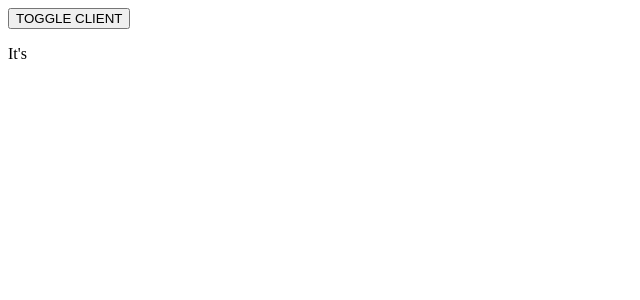
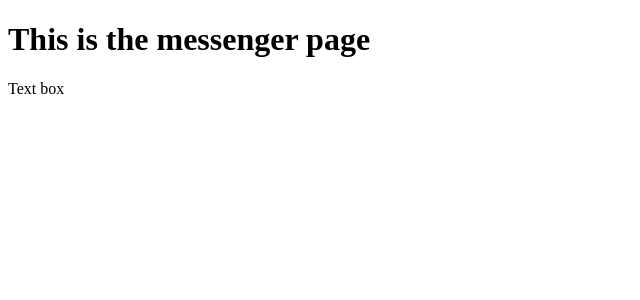
Before and after one commit to XenonMolecule/QRty, a React (Create React App) app in the folder socket-io-client/: page / in a window 1280 px wide. Shown: the top 300 px of the page, without its empty margins (0-640 px from the left). Built offline with nearby package versions, Linux system fonts and the light colour scheme; no server answers.

Commit message:
Refactored frontend setup

```diff
--- a/socket-io-client/src/App.js
+++ b/socket-io-client/src/App.js
@@ -1,16 +1,11 @@
 import React, { useState } from "react";
-import ClientComponent from "./components/ClientComponent";
+import MessengerPage from "./layouts/MessengerPage";
 
 function App() {
     const [loadClient, setLoadClient] = useState(true);
     return (
         <>
-            {/* LOAD OR UNLOAD THE CLIENT */}
-            <button onClick={() => setLoadClient(prevState => !prevState)}>
-                TOGGLE CLIENT
-            </button>
-            {/* SOCKET IO CLIENT*/}
-            {loadClient ? <ClientComponent /> : null}
+            <MessengerPage/>
         </>
     );
 }
--- /dev/null
+++ b/socket-io-client/src/components/EntryBar.js
@@ -0,0 +1,8 @@
+import React, { useEffect, useState } from "react";
+
+export default function EntryBar() {
+
+    return (
+        <p>Text box</p>
+    );
+}
--- a/socket-io-client/src/components/ClientComponent.js
+++ b/socket-io-client/src/layouts/MessengerPage.js
@@ -1,15 +1,14 @@
 import React, { useEffect, useState } from "react";
 import socketIOClient from "socket.io-client";
+import EntryBar from "../components/EntryBar";
 const ENDPOINT = "http://127.0.0.1:4001";
 
-export default function ClientComponent() {
-    const [response, setResponse] = useState("");
-
+export default function MessengerPage() {
     useEffect(() => {
         const socket = socketIOClient(ENDPOINT);
-        socket.on("FromAPI", data => {
-            setResponse(data);
-        });
+        // socket.on("FromAPI", data => {
+        //     setResponse(data);
+        // });
 
         // CLEAN UP THE EFFECT
         return () => socket.disconnect();
@@ -17,8 +16,9 @@ export default function ClientComponent() {
     }, []);
 
     return (
-        <p>
-            It's <time dateTime={response}>{response}</time>
-        </p>
+        <>
+            <h1>This is the messenger page</h1>
+            <EntryBar></EntryBar>
+        </>
     );
 }
```
